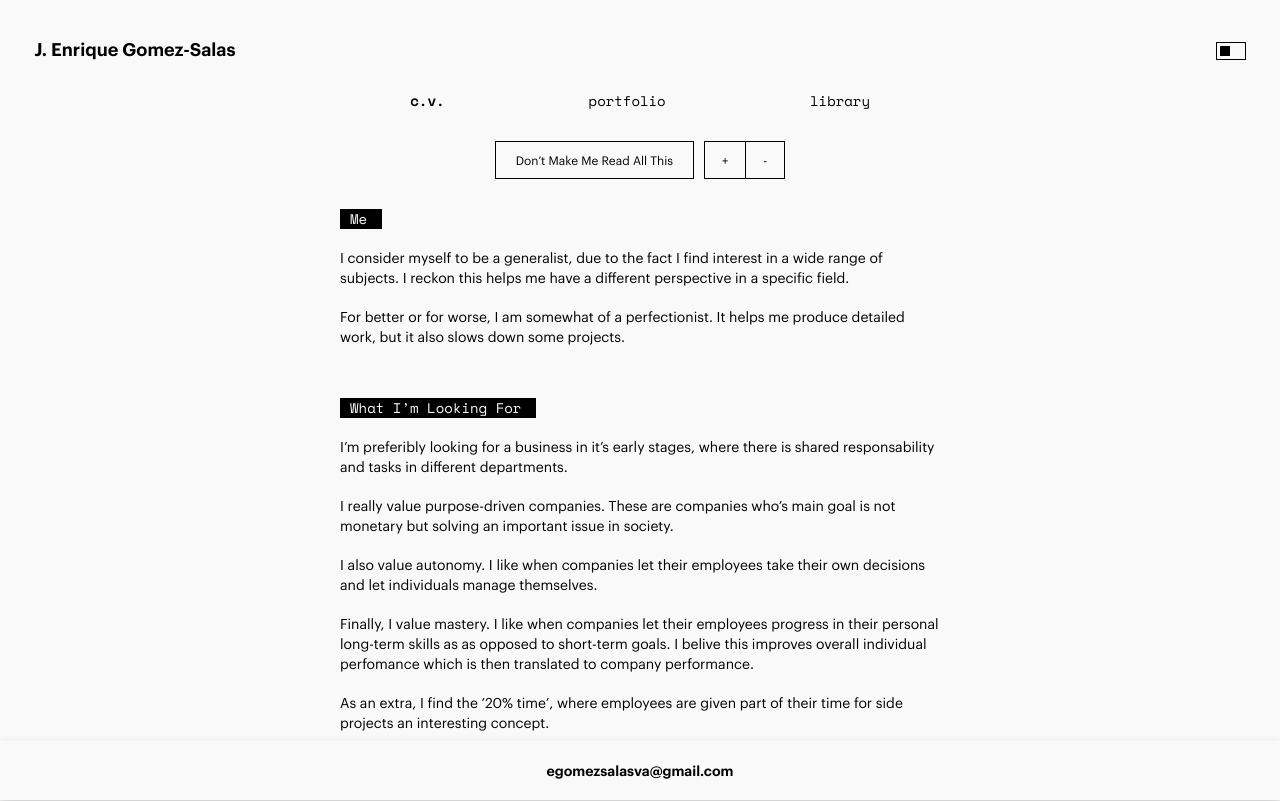
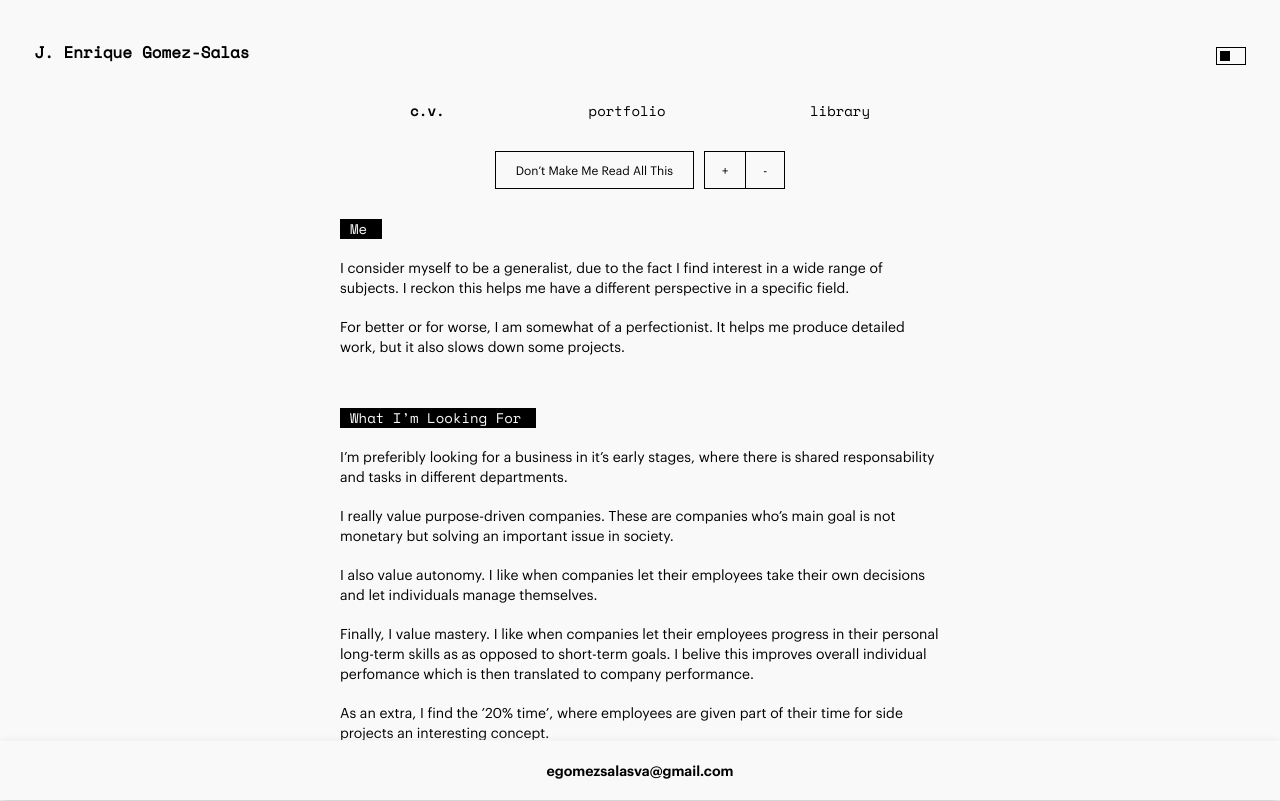
Before and after one commit to egomezsalasva/cv-client, a React (Create React App) app: page / in a window 1280 px wide. Built offline with nearby package versions, Linux system fonts and the light colour scheme.

Commit message:
logo anim

```diff
--- a/src/components/global/Header.js
+++ b/src/components/global/Header.js
@@ -1,6 +1,6 @@
 //IMPORTS
 //-Modules
-import React, { useState } from 'react'
+import React, { useState, useRef } from 'react'
 import styled from 'styled-components'
 import gsap from 'gsap'
 //-Styling
@@ -20,9 +20,27 @@ const HeaderContainer = styled.div`
   }
 `
 const Title = styled.h2`
-  font-family: 'Graphik-Semibold';
-  font-size: 18px;
+  /* font-family: 'Graphik-Semibold'; */
+  font-family: 'Space Mono';
+  /* font-size: 18px; */
+  font-size: 16px;
   color: #000;
+  text-align: center;
+  .letterContainer{
+    display: inline-block;
+    overflow: hidden;
+    /* height: 20px; */
+    /* height: 26px; */
+    height: 24px;
+    text-align: center;
+    cursor: pointer;
+    .letterDecrypted{
+
+    }
+    .letterEncrypted{
+
+    }
+  }
 `
 const ThemeBox = styled.div`
   position: relative;
@@ -58,9 +76,177 @@ function Header() {
     setThemeColorToggle(!themeColorToggle)
   }
 
+  //Anim
+  const [toggleLogoAnim, setToggleLogoAnim] = useState(true)
+  const decryptAnim = gsap.timeline({ defaults: { duration: 0.4 } })
+  let letter01_a = useRef()
+  let letter01_b = useRef()
+  let letter02_a = useRef()
+  let letter02_b = useRef()
+  let letter03_a = useRef()
+  let letter03_b = useRef()
+  let letter04_a = useRef()
+  let letter04_b = useRef()
+  let letter05_a = useRef()
+  let letter05_b = useRef()
+  let letter06_a = useRef()
+  let letter06_b = useRef()
+  let letter07_a = useRef()
+  let letter07_b = useRef()
+  let letter08_a = useRef()
+  let letter08_b = useRef()
+  let letter09_a = useRef()
+  let letter09_b = useRef()
+  let letter10_a = useRef()
+  let letter10_b = useRef()
+  let letter11_a = useRef()
+  let letter11_b = useRef()
+  let letter12_a = useRef()
+  let letter12_b = useRef()
+  let letter13_a = useRef()
+  let letter13_b = useRef()
+  let letter14_a = useRef()
+  let letter14_b = useRef()
+  let letter15_a = useRef()
+  let letter15_b = useRef()
+  let letter16_a = useRef()
+  let letter16_b = useRef()
+  let letter17_a = useRef()
+  let letter17_b = useRef()
+  let letter18_a = useRef()
+  let letter18_b = useRef()
+
+  const logoDecryptHandler = () => {
+    decryptAnim.to(letter01_a, { yPercent: -100 })
+    decryptAnim.to(letter01_b, { yPercent: -100, delay: -0.4 })
+    decryptAnim.to(letter02_a, { yPercent: -100, delay: -0.2 })
+    decryptAnim.to(letter02_b, { yPercent: -100, delay: -0.4 })
+    decryptAnim.to(letter03_a, { yPercent: -100, delay: -0.2 })
+    decryptAnim.to(letter03_b, { yPercent: -100, delay: -0.4 })
+    decryptAnim.to(letter04_a, { yPercent: -100, delay: -0.2 })
+    decryptAnim.to(letter04_b, { yPercent: -100, delay: -0.4 })
+    decryptAnim.to(letter05_a, { yPercent: -100, delay: -0.2 })
+    decryptAnim.to(letter05_b, { yPercent: -100, delay: -0.4 })
+    decryptAnim.to(letter06_a, { yPercent: -100, delay: -0.2 })
+    decryptAnim.to(letter06_b, { yPercent: -100, delay: -0.4 })
+    decryptAnim.to(letter07_a, { yPercent: -100, delay: -0.2 })
+    decryptAnim.to(letter07_b, { yPercent: -100, delay: -0.4 })
+    decryptAnim.to(letter08_a, { yPercent: -100, delay: -0.2 })
+    decryptAnim.to(letter08_b, { yPercent: -100, delay: -0.4 })
+    decryptAnim.to(letter09_a, { yPercent: -100, delay: -0.2 })
+    decryptAnim.to(letter09_b, { yPercent: -100, delay: -0.4 })
+    decryptAnim.to(letter10_a, { yPercent: -100, delay: -0.2 })
+    decryptAnim.to(letter10_b, { yPercent: -100, delay: -0.4 })
+    decryptAnim.to(letter11_a, { yPercent: -100, delay: -0.2 })
+    decryptAnim.to(letter11_b, { yPercent: -100, delay: -0.4 })
+    decryptAnim.to(letter12_a, { yPercent: -100, delay: -0.2 })
+    decryptAnim.to(letter12_b, { yPercent: -100, delay: -0.4 })
+    decryptAnim.to(letter13_a, { yPercent: -100, delay: -0.2 })
+    decryptAnim.to(letter13_b, { yPercent: -100, delay: -0.4 })
+    decryptAnim.to(letter14_a, { yPercent: -100, delay: -0.2 })
+    decryptAnim.to(letter14_b, { yPercent: -100, delay: -0.4 })
+    decryptAnim.to(letter15_a, { yPercent: -100, delay: -0.2 })
+    decryptAnim.to(letter15_b, { yPercent: -100, delay: -0.4 })
+    decryptAnim.to(letter16_a, { yPercent: -100, delay: -0.2 })
+    decryptAnim.to(letter16_b, { yPercent: -100, delay: -0.4 })
+    decryptAnim.to(letter17_a, { yPercent: -100, delay: -0.2 })
+    decryptAnim.to(letter17_b, { yPercent: -100, delay: -0.4 })
+    decryptAnim.to(letter18_a, { yPercent: -100, delay: -0.2 })
+    decryptAnim.to(letter18_b, { yPercent: -100, delay: -0.4 })
+  }
+
   return (
     <HeaderContainer>
-      <Title>J. Enrique Gomez-Salas</Title>
+      <Title onClick={logoDecryptHandler}>
+        <div className="letterContainer">
+          <div className="letterDecrypted" ref={el => (letter01_a = el)}>J</div>
+          <div className="letterEncrypted" ref={el => (letter01_b = el)}>K</div>
+        </div>
+        <div className="letterContainer">
+          <div className="letterDecrypted">.</div>
+          <div className="letterEncrypted">.</div>
+        </div>
+        <div className="letterContainer">
+          <div className="letterDecrypted">&nbsp;</div>
+          <div className="letterEncrypted">&nbsp;</div>
+        </div>
+        <div className="letterContainer">
+          <div className="letterDecrypted" ref={el => (letter02_a = el)}>E</div>
+          <div className="letterEncrypted" ref={el => (letter02_b = el)}>F</div>
+        </div>
+        <div className="letterContainer">
+          <div className="letterDecrypted" ref={el => (letter03_a = el)}>n</div>
+          <div className="letterEncrypted" ref={el => (letter03_b = el)}>o</div>
+        </div>
+        <div className="letterContainer">
+          <div className="letterDecrypted" ref={el => (letter04_a = el)}>r</div>
+          <div className="letterEncrypted" ref={el => (letter04_b = el)}>s</div>
+        </div>
+        <div className="letterContainer">
+          <div className="letterDecrypted" ref={el => (letter05_a = el)}>i</div>
+          <div className="letterEncrypted" ref={el => (letter05_b = el)}>j</div>
+        </div>
+        <div className="letterContainer">
+          <div className="letterDecrypted" ref={el => (letter06_a = el)}>q</div>
+          <div className="letterEncrypted" ref={el => (letter06_b = el)}>r</div>
+        </div>
+        <div className="letterContainer">
+          <div className="letterDecrypted" ref={el => (letter07_a = el)}>u</div>
+          <div className="letterEncrypted" ref={el => (letter07_b = el)}>v</div>
+        </div>
+        <div className="letterContainer">
+          <div className="letterDecrypted" ref={el => (letter08_a = el)}>e</div>
+          <div className="letterEncrypted" ref={el => (letter08_b = el)}>f</div>
+        </div>
+        <div className="letterContainer">
+          <div className="letterDecrypted">&nbsp;</div>
+          <div className="letterEncrypted">&nbsp;</div>
+        </div>
+        <div className="letterContainer">
+          <div className="letterDecrypted" ref={el => (letter09_a = el)}>G</div>
+          <div className="letterEncrypted" ref={el => (letter09_b = el)}>H</div>
+        </div>
+        <div className="letterContainer">
+          <div className="letterDecrypted" ref={el => (letter10_a = el)}>o</div>
+          <div className="letterEncrypted" ref={el => (letter10_b = el)}>p</div>
+        </div>
+        <div className="letterContainer">
+          <div className="letterDecrypted" ref={el => (letter11_a = el)}>m</div>
+          <div className="letterEncrypted" ref={el => (letter11_b = el)}>n</div>
+        </div>
+        <div className="letterContainer">
+          <div className="letterDecrypted" ref={el => (letter12_a = el)}>e</div>
+          <div className="letterEncrypted" ref={el => (letter12_b = el)}>f</div>
+        </div>
+        <div className="letterContainer">
+          <div className="letterDecrypted" ref={el => (letter13_a = el)}>z</div>
+          <div className="letterEncrypted" ref={el => (letter13_b = el)}>a</div>
+        </div>
+        <div className="letterContainer">
+          <div className="letterDecrypted">-</div>
+          <div className="letterEncrypted">-</div>
+        </div>
+        <div className="letterContainer">
+          <div className="letterDecrypted" ref={el => (letter14_a = el)}>S</div>
+          <div className="letterEncrypted" ref={el => (letter14_b = el)}>T</div>
+        </div>
+        <div className="letterContainer">
+          <div className="letterDecrypted" ref={el => (letter15_a = el)}>a</div>
+          <div className="letterEncrypted" ref={el => (letter15_b = el)}>b</div>
+        </div>
+        <div className="letterContainer">
+          <div className="letterDecrypted" ref={el => (letter16_a = el)}>l</div>
+          <div className="letterEncrypted" ref={el => (letter16_b = el)}>m</div>
+        </div>
+        <div className="letterContainer">
+          <div className="letterDecrypted" ref={el => (letter17_a = el)}>a</div>
+          <div className="letterEncrypted" ref={el => (letter17_b = el)}>b</div>
+        </div>
+        <div className="letterContainer">
+          <div className="letterDecrypted" ref={el => (letter18_a = el)}>s</div>
+          <div className="letterEncrypted" ref={el => (letter18_b = el)}>t</div>
+        </div>
+      </Title>
       <div>
         <ThemeBox onClick={themeColorToggleHandler}>
           <div className="cube"/>
```
